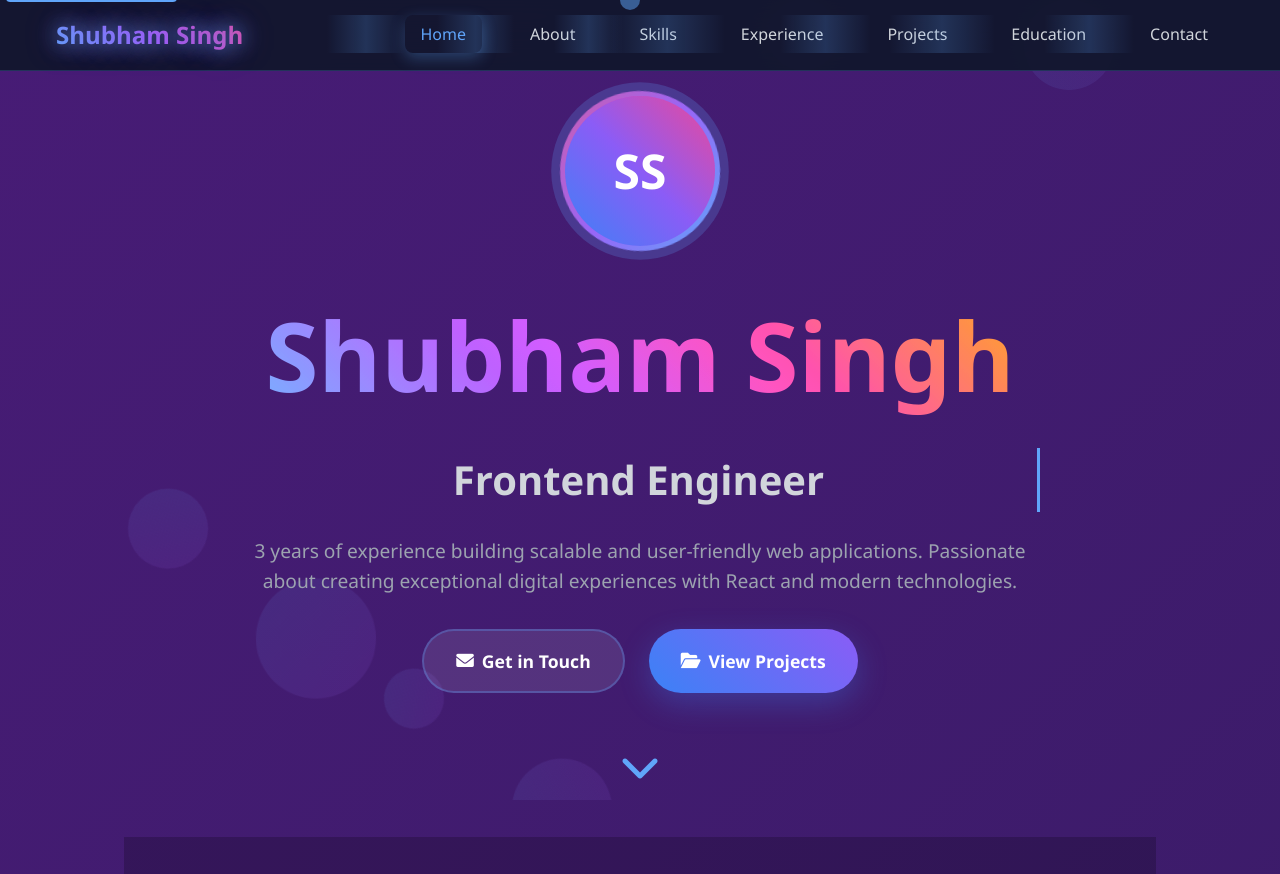
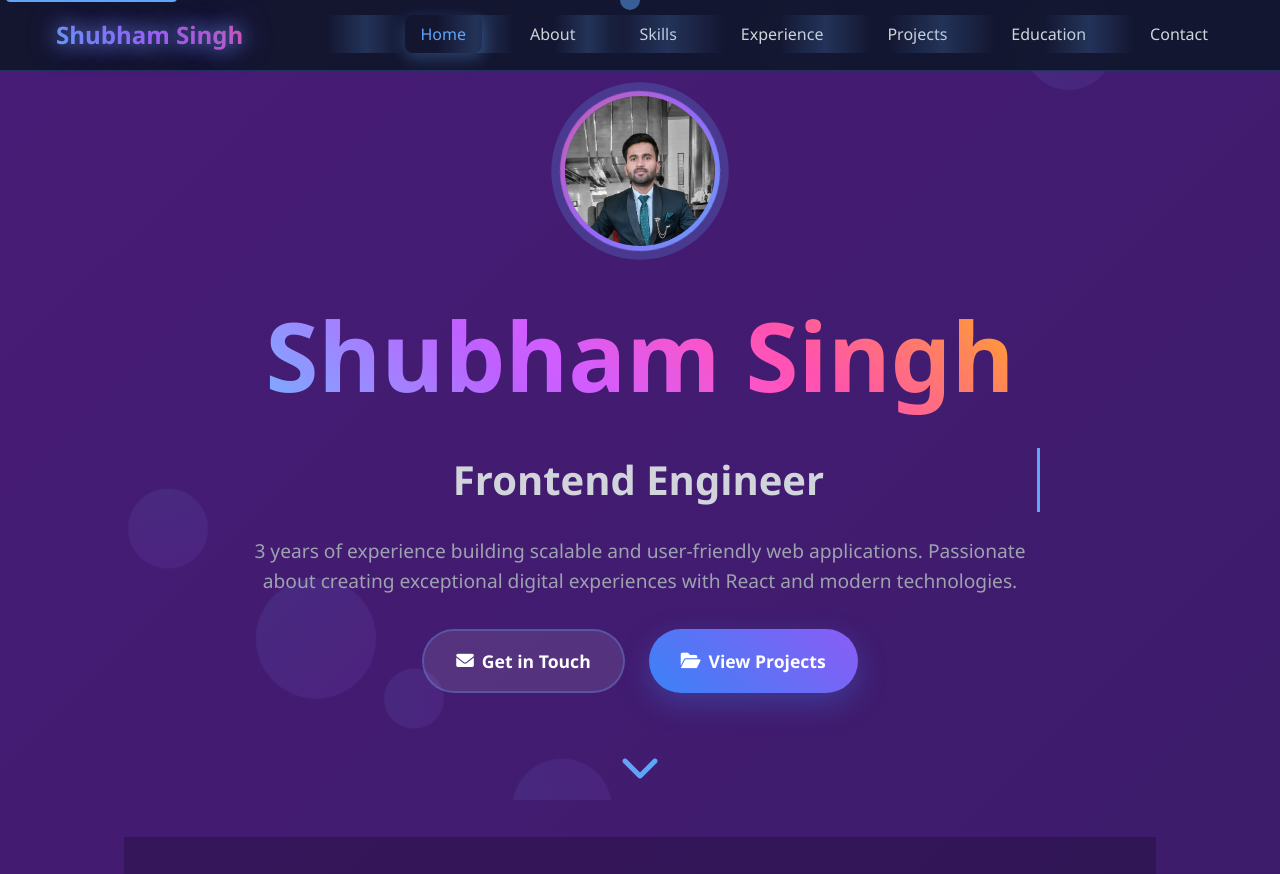
Before and after one commit to Shubhampiet/portfoilio, a plain HTML site: page index.html in a window 1280 px wide. Shown: the top 874 px of the page. Drawn offline with Linux system fonts and the light colour scheme.

Commit message:
logo image added

```diff
--- a/index.html
+++ b/index.html
@@ -49,7 +49,9 @@
     <!-- Hero Section -->
     <section id="home" class="hero">
         <div class="hero-content">
-            <div class="avatar">SS</div>
+            <div class="avatar">
+                <img src="./images/logoImage.jpg" alt="">
+            </div>
             <h1>Shubham Singh</h1>
             <h2 class="typing-text">Frontend Engineer</h2>
             <p>3 years of experience building scalable and user-friendly web applications. Passionate about creating exceptional digital experiences with React and modern technologies.</p>
```
